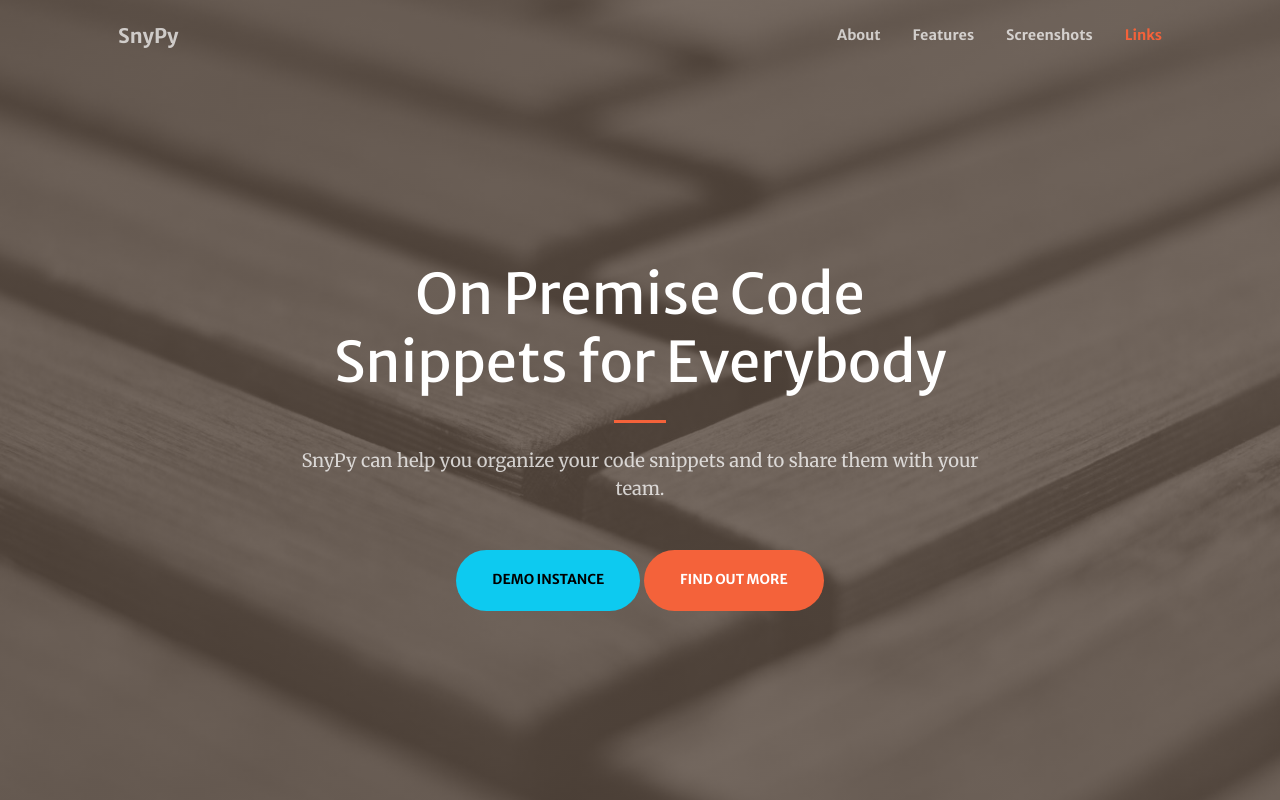
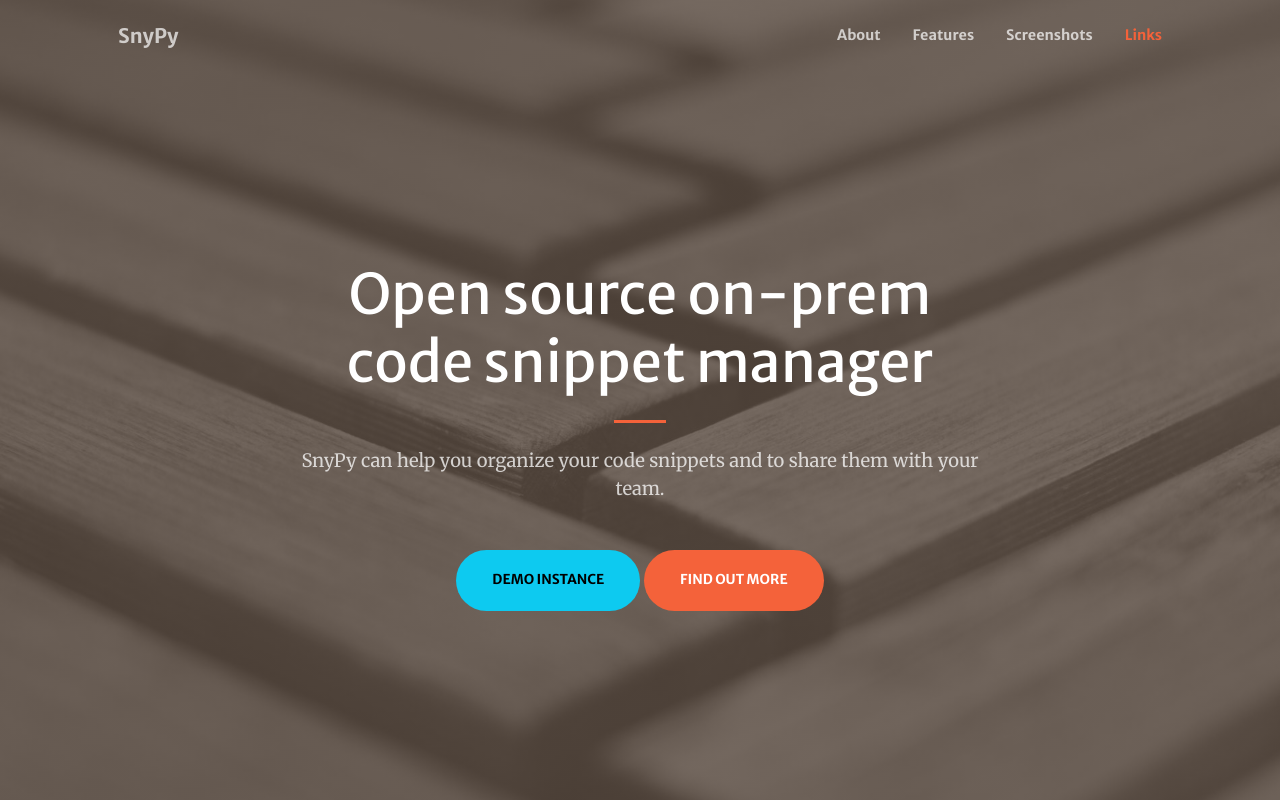
Before and after one commit to snypy/snypy.github.io, a plain HTML site: page index.html in a window 1280 px wide. Shown: the top 800 px of the page. Drawn offline with nearby package versions, Linux system fonts and the light colour scheme; some packages are replaced by stand-ins of ours; a script that the page names is missing.

Commit message:
Update main description

```diff
--- a/index.html
+++ b/index.html
@@ -6,7 +6,7 @@
     <meta name="viewport" content="width=device-width, initial-scale=1, shrink-to-fit=no" />
     <meta name="description" content="" />
     <meta name="author" content="" />
-    <title>SnyPy - The On Premise Code Snippets Manager for Everybody</title>
+    <title>SnyPy - Open source on-prem code snippet manager</title>
     <!-- Favicon-->
     <link rel="icon" type="image/x-icon" href="assets/favicon.ico" />
     <!-- Bootstrap Icons-->
@@ -44,7 +44,7 @@
         <div class="container px-4 px-lg-5 h-100">
             <div class="row gx-4 gx-lg-5 h-100 align-items-center justify-content-center text-center">
                 <div class="col-lg-8 align-self-end">
-                    <h1 class="text-white font-weight-bold">On Premise Code Snippets for Everybody</h1>
+                    <h1 class="text-white font-weight-bold">Open source on-prem code snippet manager</h1>
                     <hr class="divider" />
                 </div>
                 <div class="col-lg-8 align-self-baseline">
```
